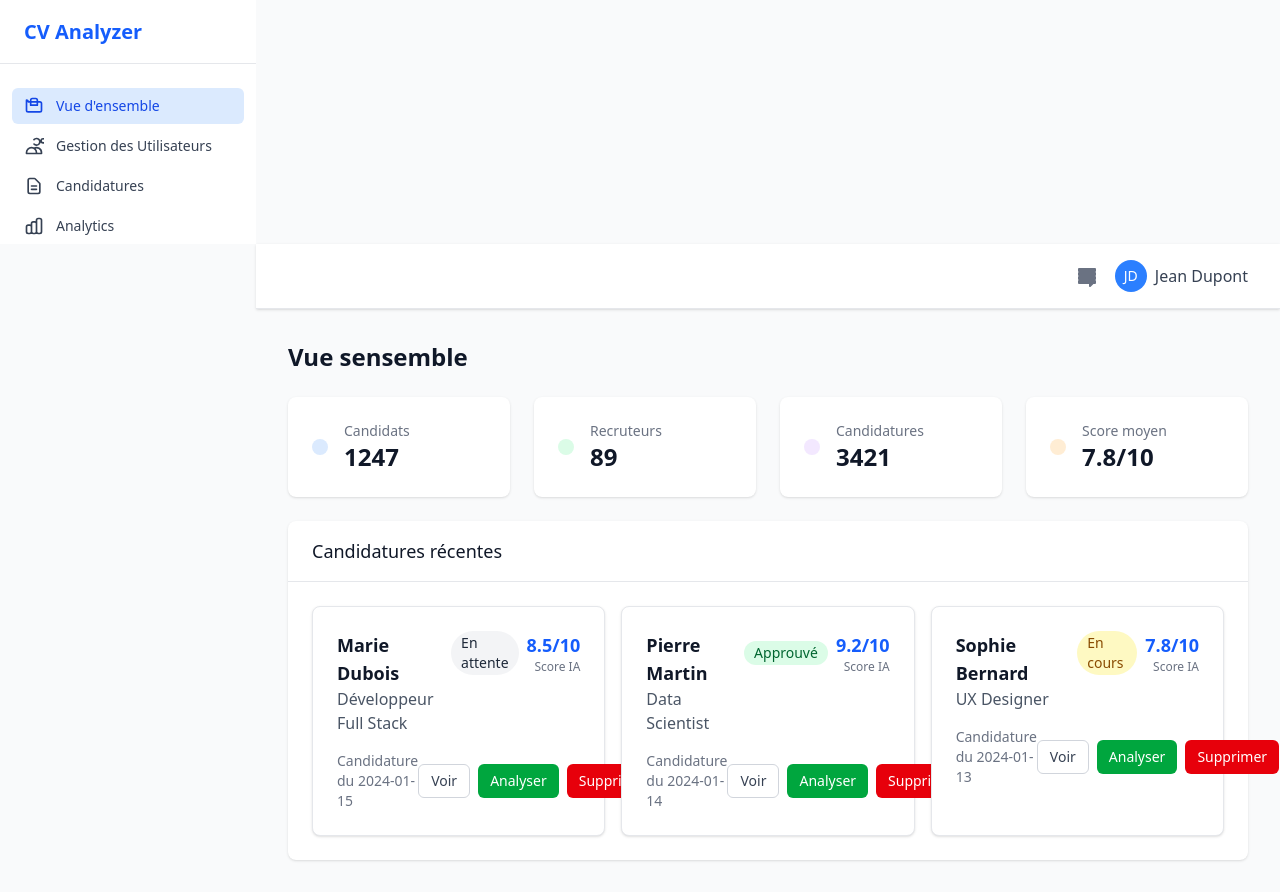
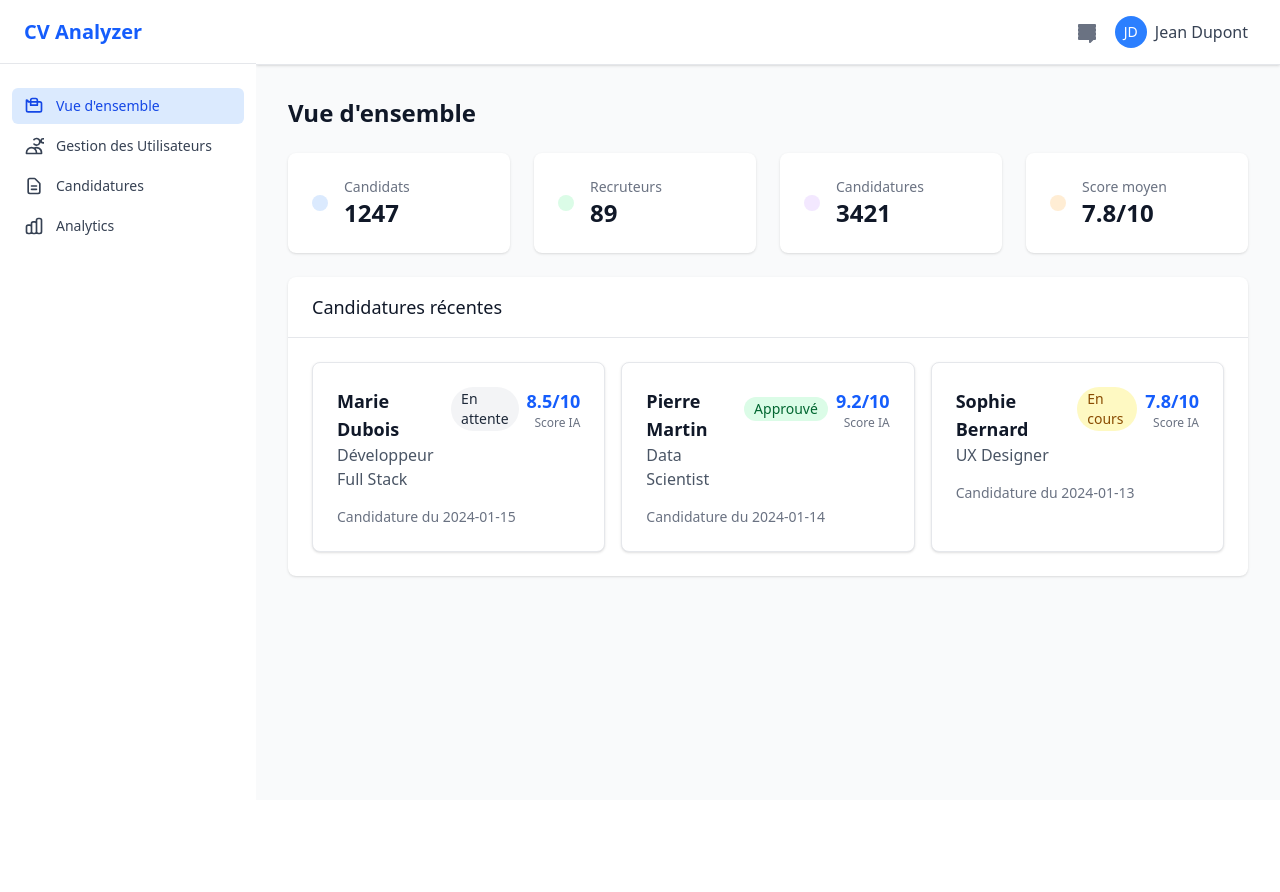
Before and after one commit to liljoker06/cv-analyzer, a Next.js app in the folder frontend/: page /dashboard in a window 1280 px wide. After the commit the page ends 800 px from the top, so only its background shows below. Built offline with nearby package versions, Linux system fonts and the light colour scheme.

Commit message:
fix: suppression de variables inutilisées dans les composants Sidebar et Dashboard

```diff
--- a/frontend/app/components/layout/Sidebar.tsx
+++ b/frontend/app/components/layout/Sidebar.tsx
@@ -34,11 +34,14 @@ export default function Sidebar({
       )}
 
       {/* Sidebar */}
-      <div className={`
-        fixed inset-y-0 left-0 z-50 w-64 bg-white dark:bg-gray-800 transform
-        ${isOpen ? 'translate-x-0' : '-translate-x-full'}
-        transition-transform duration-300 ease-in-out lg:translate-x-0 lg:static lg:inset-0
-      `}>
+      <aside
+        className={`
+          fixed inset-y-0 left-0 z-50 w-64 bg-white dark:bg-gray-800 transform
+          ${isOpen ? 'translate-x-0' : '-translate-x-full'}
+          transition-transform duration-300 ease-in-out
+          lg:translate-x-0 lg:static lg:inset-auto
+        `}
+      >
         <div className="flex items-center justify-between h-16 px-6 border-b border-gray-200 dark:border-gray-700">
           <h1 className="text-xl font-bold text-blue-600 dark:text-blue-400">
             CV Analyzer
@@ -81,7 +84,7 @@ export default function Sidebar({
             ))}
           </div>
         </nav>
-      </div>
+      </aside>
     </>
   );
 }
--- a/frontend/app/dashboard/analysis-results/page.tsx
+++ b/frontend/app/dashboard/analysis-results/page.tsx
@@ -1,7 +1,6 @@
 'use client';
 
 import { useState } from 'react';
-import Link from 'next/link';
 import Header from '../../components/layout/Header';
 import Button from '../../components/ui/Button';
 import Badge from '../../components/ui/Badge';
--- a/frontend/app/dashboard/page.tsx
+++ b/frontend/app/dashboard/page.tsx
@@ -23,129 +23,35 @@ export default function DashboardPage() {
     averageScore: 7.8
   };
 
-
   const recentApplications = [
-    {
-      id: 1,
-      candidateName: 'Marie Dubois',
-      position: 'Développeur Full Stack',
-      score: 8.5,
-      status: 'En attente',
-      date: '2024-01-15'
-    },
-    {
-      id: 2,
-      candidateName: 'Pierre Martin',
-      position: 'Data Scientist',
-      score: 9.2,
-      status: 'Approuvé',
-      date: '2024-01-14'
-    },
-    {
-      id: 3,
-      candidateName: 'Sophie Bernard',
-      position: 'UX Designer',
-      score: 7.8,
-      status: 'En cours',
-      date: '2024-01-13'
-    }
+    { id: 1, candidateName: 'Marie Dubois', position: 'Développeur Full Stack', score: 8.5, status: 'En attente', date: '2024-01-15' },
+    { id: 2, candidateName: 'Pierre Martin', position: 'Data Scientist', score: 9.2, status: 'Approuvé', date: '2024-01-14' },
+    { id: 3, candidateName: 'Sophie Bernard', position: 'UX Designer', score: 7.8, status: 'En cours', date: '2024-01-13' }
   ];
 
   const users = [
-    {
-      id: 1,
-      name: 'Jean Dupont',
-      email: 'jean.dupont@email.com',
-      role: 'admin',
-      status: 'actif',
-      lastLogin: '2024-01-15'
-    },
-    {
-      id: 2,
-      name: 'Marie Martin',
-      email: 'marie.martin@company.com',
-      role: 'recruiter',
-      status: 'actif',
-      lastLogin: '2024-01-14'
-    },
-    {
-      id: 3,
-      name: 'Pierre Durand',
-      email: 'pierre.durand@email.com',
-      role: 'candidate',
-      status: 'inactif',
-      lastLogin: '2024-01-10'
-    }
+    { id: 1, name: 'Jean Dupont', email: 'jean.dupont@email.com', role: 'admin', status: 'actif', lastLogin: '2024-01-15' },
+    { id: 2, name: 'Marie Martin', email: 'marie.martin@company.com', role: 'recruiter', status: 'actif', lastLogin: '2024-01-14' },
+    { id: 3, name: 'Pierre Durand', email: 'pierre.durand@email.com', role: 'candidate', status: 'inactif', lastLogin: '2024-01-10' }
   ];
 
-  // Sidebar items
   const sidebarItems = [
-    {
-      id: 'overview',
-      label: 'Vue d\'ensemble',
-      icon: (
-        <svg fill="none" stroke="currentColor" viewBox="0 0 24 24">
-          <path strokeLinecap="round" strokeLinejoin="round" strokeWidth={2} d="M3 7v10a2 2 0 002 2h14a2 2 0 002-2V9a2 2 0 00-2-2H5a2 2 0 00-2-2z" />
-          <path strokeLinecap="round" strokeLinejoin="round" strokeWidth={2} d="M8 5a2 2 0 012-2h4a2 2 0 012 2v6H8V5z" />
-        </svg>
-      )
-    },
-    {
-      id: 'users',
-      label: 'Gestion des Utilisateurs',
-      icon: (
-        <svg fill="none" stroke="currentColor" viewBox="0 0 24 24">
-          <path strokeLinecap="round" strokeLinejoin="round" strokeWidth={2} d="M12 4.354a4 4 0 110 5.292M15 21H3v-1a6 6 0 0112 0v1zm0 0h6v-1a6 6 0 00-9-5.197m13.5-9a2.5 2.5 0 11-5 0 2.5 2.5 0 015 0z" />
-        </svg>
-      )
-    },
-    {
-      id: 'applications',
-      label: 'Candidatures',
-      icon: (
-        <svg fill="none" stroke="currentColor" viewBox="0 0 24 24">
-          <path strokeLinecap="round" strokeLinejoin="round" strokeWidth={2} d="M9 12h6m-6 4h6m2 5H7a2 2 0 01-2-2V5a2 2 0 012-2h5.586a1 1 0 01.707.293l5.414 5.414a1 1 0 01.293.707V19a2 2 0 01-2 2z" />
-        </svg>
-      )
-    },
-    {
-      id: 'analytics',
-      label: 'Analytics',
-      icon: (
-        <svg fill="none" stroke="currentColor" viewBox="0 0 24 24">
-          <path strokeLinecap="round" strokeLinejoin="round" strokeWidth={2} d="M9 19v-6a2 2 0 00-2-2H5a2 2 0 00-2 2v6a2 2 0 002 2h2a2 2 0 002-2zm0 0V9a2 2 0 012-2h2a2 2 0 012 2v10m-6 0a2 2 0 002 2h2a2 2 0 002-2m0 0V5a2 2 0 012-2h2a2 2 0 012 2v14a2 2 0 01-2 2h-2a2 2 0 01-2-2z" />
-        </svg>
-      )
-    }
+    { id: 'overview', label: 'Vue d\'ensemble', icon: <svg fill="none" stroke="currentColor" viewBox="0 0 24 24"><path strokeLinecap="round" strokeLinejoin="round" strokeWidth={2} d="M3 7v10a2 2 0 002 2h14a2 2 0 002-2V9a2 2 0 00-2-2H5a2 2 0 00-2-2z" /><path strokeLinecap="round" strokeLinejoin="round" strokeWidth={2} d="M8 5a2 2 0 012-2h4a2 2 0 012 2v6H8V5z" /></svg> },
+    { id: 'users', label: 'Gestion des Utilisateurs', icon: <svg fill="none" stroke="currentColor" viewBox="0 0 24 24"><path strokeLinecap="round" strokeLinejoin="round" strokeWidth={2} d="M12 4.354a4 4 0 110 5.292M15 21H3v-1a6 6 0 0112 0v1zm0 0h6v-1a6 6 0 00-9-5.197m13.5-9a2.5 2.5 0 11-5 0 2.5 2.5 0 015 0z" /></svg> },
+    { id: 'applications', label: 'Candidatures', icon: <svg fill="none" stroke="currentColor" viewBox="0 0 24 24"><path strokeLinecap="round" strokeLinejoin="round" strokeWidth={2} d="M9 12h6m-6 4h6m2 5H7a2 2 0 01-2-2V5a2 2 0 012-2h5.586a1 1 0 01.707.293l5.414 5.414a1 1 0 01.293.707V19a2 2 0 01-2 2z" /></svg> },
+    { id: 'analytics', label: 'Analytics', icon: <svg fill="none" stroke="currentColor" viewBox="0 0 24 24"><path strokeLinecap="round" strokeLinejoin="round" strokeWidth={2} d="M9 19v-6a2 2 0 00-2-2H5a2 2 0 00-2 2v6a2 2 0 002 2h2a2 2 0 002-2zm0 0V9a2 2 0 012-2h2a2 2 0 012 2v10m-6 0a2 2 0 002 2h2a2 2 0 002-2m0 0V5a2 2 0 012-2h2a2 2 0 012 2v14a2 2 0 01-2 2h-2a2 2 0 01-2-2z" /></svg> }
   ];
 
-  // Table columns for applications
   const applicationColumns = [
     { key: 'candidateName', label: 'Candidat' },
     { key: 'position', label: 'Poste' },
-    {
-      key: 'score',
-      label: 'Score',
-      render: (value: number) => (
-        <Badge variant="success">{value}/10</Badge>
-      )
-    },
-    {
-      key: 'status',
-      label: 'Statut',
-      render: (value: string) => {
-        const variant = value === 'Approuvé' ? 'success' : value === 'En cours' ? 'warning' : 'default';
-        return <Badge variant={variant}>{value}</Badge>;
-      }
-    },
+    { key: 'score', label: 'Score', render: (v: number) => <Badge variant="success">{v}/10</Badge> },
+    { key: 'status', label: 'Statut', render: (v: string) => <Badge variant={v === 'Approuvé' ? 'success' : v === 'En cours' ? 'warning' : 'default'}>{v}</Badge> },
     { key: 'date', label: 'Date' }
   ];
 
-  // Table columns for users
-  // Removed unused userColumns variable to fix the error
-
   return (
-    <div className="min-h-screen bg-gray-50 dark:bg-gray-900">
+    <div className="min-h-screen bg-gray-50 dark:bg-gray-900 flex">
       {/* Sidebar */}
       <Sidebar
         items={sidebarItems}
@@ -156,8 +62,8 @@ export default function DashboardPage() {
       />
 
       {/* Main content */}
-      <div className="lg:pl-64">
-        {/* Top bar */}
+      <div className="flex-1 flex flex-col">
+        {/* Header */}
         <Header
           showBackButton={false}
           actions={
@@ -180,80 +86,34 @@ export default function DashboardPage() {
         />
 
         {/* Page content */}
-        <div className="p-4 sm:p-6 lg:p-8">
+        <div className="p-4 sm:p-6 lg:p-8 flex-1 overflow-y-auto">
+          {/* === OVERVIEW === */}
           {activeTab === 'overview' && (
             <div className="space-y-6">
-              <h1 className="text-2xl font-bold text-gray-900 dark:text-white">Vue sensemble</h1>
-
-              {/* Stats cards */}
+              <h1 className="text-2xl font-bold text-gray-900 dark:text-white">Vue d&apos;ensemble</h1>
+              {/* Stats */}
               <div className="grid grid-cols-1 md:grid-cols-2 lg:grid-cols-4 gap-6">
-                <StatsCard
-                  title="Candidats"
-                  value={stats.totalCandidates}
-                  icon={
-                    <svg fill="none" stroke="currentColor" viewBox="0 0 24 24">
-                      <path strokeLinecap="round" strokeLinejoin="round" strokeWidth={2} d="M12 4.354a4 4 0 110 5.292M15 21H3v-1a6 6 0 0112 0v1zm0 0h6v-1a6 6 0 00-9-5.197m13.5-9a2.5 2.5 0 11-5 0 2.5 2.5 0 015 0z" />
-                    </svg>
-                  }
-                  color="blue"
-                />
-
-                <StatsCard
-                  title="Recruteurs"
-                  value={stats.totalRecruiters}
-                  icon={
-                    <svg fill="none" stroke="currentColor" viewBox="0 0 24 24">
-                      <path strokeLinecap="round" strokeLinejoin="round" strokeWidth={2} d="M17 20h5v-2a3 3 0 00-5.356-1.857M17 20H7m10 0v-2c0-.656-.126-1.283-.356-1.857M7 20H2v-2a3 3 0 015.356-1.857M7 20v-2c0-.656.126-1.283.356-1.857m0 0a5.002 5.002 0 019.288 0M15 7a3 3 0 11-6 0 3 3 0 016 0zm6 3a2 2 0 11-4 0 2 2 0 014 0zM7 10a2 2 0 11-4 0 2 2 0 014 0z" />
-                    </svg>
-                  }
-                  color="green"
-                />
-
-                <StatsCard
-                  title="Candidatures"
-                  value={stats.totalApplications}
-                  icon={
-                    <svg fill="none" stroke="currentColor" viewBox="0 0 24 24">
-                      <path strokeLinecap="round" strokeLinejoin="round" strokeWidth={2} d="M9 12h6m-6 4h6m2 5H7a2 2 0 01-2-2V5a2 2 0 012-2h5.586a1 1 0 01.707.293l5.414 5.414a1 1 0 01.293.707V19a2 2 0 01-2 2z" />
-                    </svg>
-                  }
-                  color="purple"
-                />
-
-                <StatsCard
-                  title="Score moyen"
-                  value={`${stats.averageScore}/10`}
-                  icon={
-                    <svg fill="none" stroke="currentColor" viewBox="0 0 24 24">
-                      <path strokeLinecap="round" strokeLinejoin="round" strokeWidth={2} d="M11.049 2.927c.3-.921 1.603-.921 1.902 0l1.519 4.674a1 1 0 00.95.69h4.915c.969 0 1.371 1.24.588 1.81l-3.976 2.888a1 1 0 00-.363 1.118l1.518 4.674c.3.922-.755 1.688-1.538 1.118l-3.976-2.888a1 1 0 00-1.176 0l-3.976 2.888c-.783.57-1.838-.197-1.538-1.118l1.518-4.674a1 1 0 00-.363-1.118l-3.976-2.888c-.784-.57-.38-1.81.588-1.81h4.914a1 1 0 00.951-.69l1.519-4.674z" />
-                    </svg>
-                  }
-                  color="orange"
-                />
+                <StatsCard title="Candidats" value={stats.totalCandidates} color="blue" icon={undefined} />
+                <StatsCard title="Recruteurs" value={stats.totalRecruiters} color="green" icon={undefined} />
+                <StatsCard title="Candidatures" value={stats.totalApplications} color="purple" icon={undefined} />
+                <StatsCard title="Score moyen" value={`${stats.averageScore}/10`} color="orange" icon={undefined} />
               </div>
 
-              {/* Recent applications */}
+              {/* Applications */}
               <div className="bg-white dark:bg-gray-800 rounded-lg shadow-sm">
                 <div className="px-6 py-4 border-b border-gray-200 dark:border-gray-700">
                   <h3 className="text-lg font-medium text-gray-900 dark:text-white">Candidatures récentes</h3>
                 </div>
-                <div className="p-6">
-                  <div className="grid grid-cols-1 md:grid-cols-2 lg:grid-cols-3 gap-4">
-                    {recentApplications.map((app) => (
-                      <ApplicationCard
-                        key={app.id}
-                        application={app}
-                        onView={(id) => console.log('View application:', id)}
-                        onAnalyze={(id) => console.log('Analyze application:', id)}
-                        onDelete={(id) => console.log('Delete application:', id)}
-                      />
+                <div className="p-6 grid grid-cols-1 md:grid-cols-2 lg:grid-cols-3 gap-4">
+                  {recentApplications.map(app => (
+                    <ApplicationCard key={app.id} application={app} />
                   ))}
-                  </div>
                 </div>
               </div>
             </div>
           )}
 
+          {/* === USERS === */}
           {activeTab === 'users' && (
             <div className="space-y-6">
               <div className="flex justify-between items-center">
@@ -262,59 +122,36 @@ export default function DashboardPage() {
                   <Button>Ajouter un utilisateur</Button>
                 </Link>
               </div>
-
               <div className="grid grid-cols-1 md:grid-cols-2 lg:grid-cols-3 gap-6">
-                {users.map((user) => (
-                  <UserCard
-                    key={user.id}
-                    user={user}
-                    onEdit={(id) => console.log('Edit user:', id)}
-                    onDelete={(id) => console.log('Delete user:', id)}
-                  />
-                ))}
+                {users.map(user => <UserCard key={user.id} user={user} />)}
               </div>
             </div>
           )}
 
+          {/* === APPLICATIONS === */}
           {activeTab === 'applications' && (
             <div className="space-y-6">
               <div className="flex justify-between items-center">
                 <h1 className="text-2xl font-bold text-gray-900 dark:text-white">Analyses IA</h1>
                 <div className="flex space-x-3">
-                         <Link href="/dashboard/new-analysis">
-                           <Button>Nouvelle analyse</Button>
-                         </Link>
-                         <Link href="/dashboard/new-application">
-                           <Button variant="outline">Ajouter candidature</Button>
-                         </Link>
+                  <Link href="/dashboard/new-analysis"><Button>Nouvelle analyse</Button></Link>
+                  <Link href="/dashboard/new-application"><Button variant="outline">Ajouter candidature</Button></Link>
                 </div>
               </div>
-
-              <DataTable
-                columns={applicationColumns}
-                data={recentApplications}
-                onRowClick={(row) => console.log('Row clicked:', row)}
-              />
+              <DataTable columns={applicationColumns} data={recentApplications} />
             </div>
           )}
 
+          {/* === ANALYTICS === */}
           {activeTab === 'analytics' && (
             <div className="space-y-6">
               <h1 className="text-2xl font-bold text-gray-900 dark:text-white">Analytics</h1>
-
               <div className="grid grid-cols-1 lg:grid-cols-2 gap-6">
-                <div className="bg-white dark:bg-gray-800 p-6 rounded-lg shadow-sm">
-                  <h3 className="text-lg font-medium text-gray-900 dark:text-white mb-4">Évolution des candidatures</h3>
-                  <div className="h-64 bg-gray-100 dark:bg-gray-700 rounded flex items-center justify-center">
-                    <p className="text-gray-500 dark:text-gray-400">Graphique des candidatures</p>
+                <div className="bg-white dark:bg-gray-800 p-6 rounded-lg shadow-sm h-64 flex items-center justify-center">
+                  Graphique des candidatures
                 </div>
-                </div>
-
-                <div className="bg-white dark:bg-gray-800 p-6 rounded-lg shadow-sm">
-                  <h3 className="text-lg font-medium text-gray-900 dark:text-white mb-4">Répartition par poste</h3>
-                  <div className="h-64 bg-gray-100 dark:bg-gray-700 rounded flex items-center justify-center">
-                    <p className="text-gray-500 dark:text-gray-400">Graphique en camembert</p>
-                  </div>
+                <div className="bg-white dark:bg-gray-800 p-6 rounded-lg shadow-sm h-64 flex items-center justify-center">
+                  Graphique en camembert
                 </div>
               </div>
             </div>
```
Lines whose indentation alone changed are shown as unchanged.
